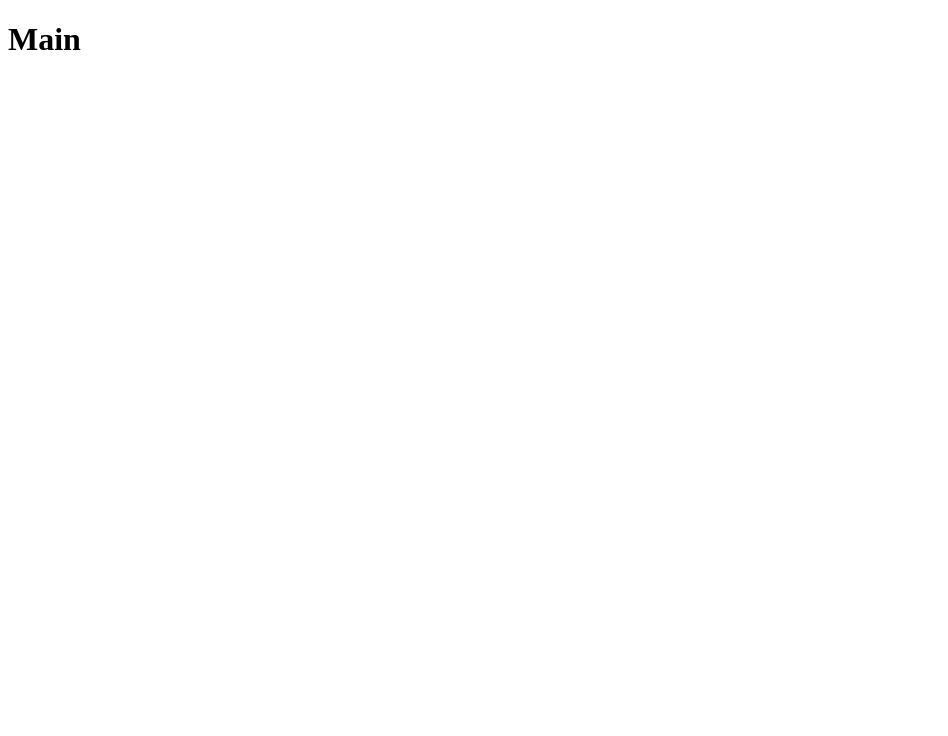
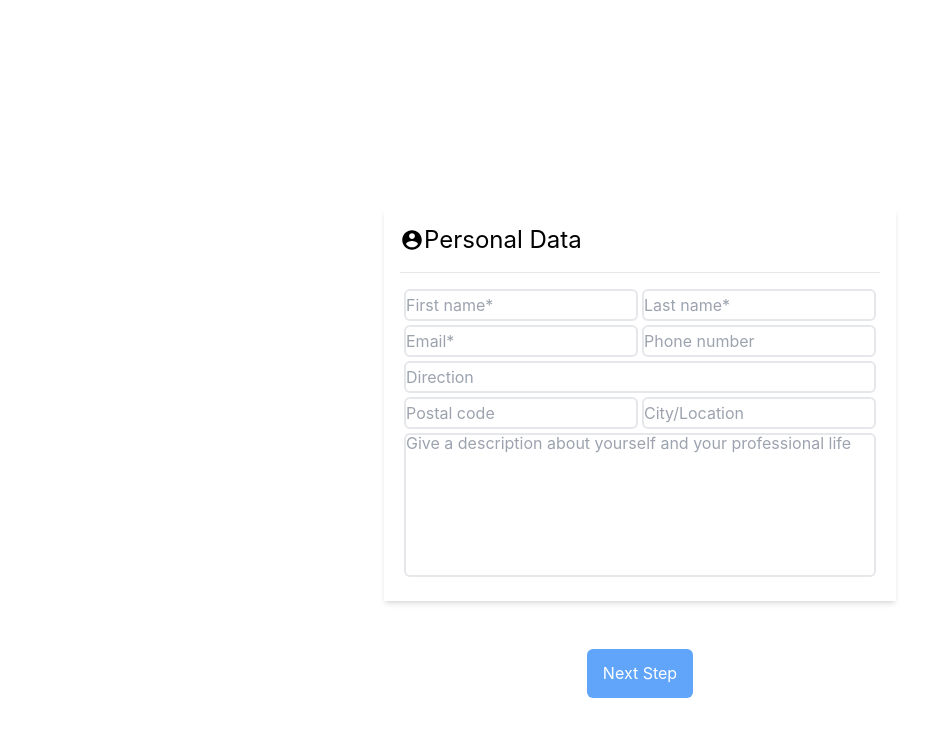
Before and after one commit to chrisdadev13/CV-Creator, a React (Vite) app: page / in a window 1280 px wide. Shown: the top 736 px of the page, without its empty margins (0-948 px from the left). Built offline with nearby package versions, Linux system fonts and the light colour scheme.

Commit message:
Form to store personal data

```diff
--- a/src/components/CVForm/CVForm.jsx
+++ b/src/components/CVForm/CVForm.jsx
@@ -0,0 +1,12 @@
+import React from 'react';
+import Profile from './Profile';
+
+const CVForm = ({cvData, handleChange, error}) => {
+  return(
+    <div>
+      <Profile cvData={cvData} handleChange={handleChange} wrong={error}/>
+    </div>
+  )
+}
+
+export default CVForm;
--- /dev/null
+++ b/src/components/CVForm/Profile.jsx
@@ -0,0 +1,84 @@
+import React, {useState} from 'react';
+import { IoMdContact } from 'react-icons/io';
+import Input from '../utils/Input';
+import Area from '../utils/Area';
+
+const Profile = ({cvData, handleChange, wrong}) => {
+
+  return(
+    <div className='m-auto mt-52 w-2/5 h-2/3 p-4 shadow-md'>
+      <div id="header" className='flex'>
+        <p className='animate-fadeIn-3 flex text-1xl md:text-2xl lg:text-2xl items-center'><IoMdContact /> Personal Data</p>
+      </div>
+      <hr className='my-4'/>
+      <div className='flex flex-col lg:flex-row md:flex-row m-1'>
+        <Input
+          className={`w-full border-2 h-8 rounded-md mr-1 ${wrong ? "border-red-500 transition duration-500 animate-bounce" : "border-gray-200"}`}
+          placeholder="First name*"
+          name="firstName"
+          value={cvData.firstName}
+          onChange={handleChange}
+          />
+        <Input
+          className={`w-full border-2 h-8 rounded-md ${wrong ? 'border-red-500 transition duration-500 animate-bounce' : "border-gray-200"}`}
+          placeholder="Last name*"
+          name="lastName"
+          value={cvData.lastName}
+          onChange={handleChange}
+          />
+      </div>
+      <div className='flex flex-col lg:flex-row md:flex-row m-1'>
+        <Input
+          className={`w-full border-2 h-8 rounded-md mr-1 ${wrong ? 'border-red-500 transition duration-500 animate-bounce' : "border-gray-200"}`}
+          placeholder="Email*"
+          name="email"
+          value={cvData.email}
+          onChange={handleChange}
+          />
+        <Input
+          className={'w-full border-2 border-gray-200 h-8 rounded-md'}
+          placeholder="Phone number"
+          name="phone"
+          value={cvData.phone}
+          onChange={handleChange}
+          />
+      </div>
+      <div className='m-1'>
+        <Input
+          className={'w-full border-2 border-gray-200 h-8 rounded-md '}
+          placeholder="Direction"
+          name="userDirection"
+          value={cvData.userDirection}
+          onChange={handleChange}
+          />
+      </div>
+      <div className='flex flex-col lg:flex-row md:flex-row m-1'>
+        <Input
+          className={'w-full border-2 border-gray-200 h-8 rounded-md mr-1'}
+          placeholder="Postal code"
+          name="userPostal"
+          value={cvData.userPostal}
+          onChange={handleChange}
+          />
+        <Input
+          className={'w-full border-2 border-gray-200 h-8 rounded-md'}
+          placeholder="City/Location"
+          name="userLocation"
+          value={cvData.userLocation}
+          onChange={handleChange}
+          />
+      </div>
+      <div className='m-1'>
+        <Area
+          className={'w-full border-2 border-gray-200 resize-none rounded-md h-36'}
+          placeholder="Give a description about yourself and your professional life"
+          name="userDescription"
+          value={cvData.userDescription}
+          onChange={handleChange}
+          />
+      </div>
+    </div>
+  )
+}
+
+export default Profile;
--- a/src/components/Main.jsx
+++ b/src/components/Main.jsx
@@ -1,9 +1,70 @@
 import React, { useState } from 'react';
+import Button from './utils/Button';
+import CVForm from './CVForm/CVForm';
 
 const Main = () => {
+  const [ cv, setCv ] = useState({});
+
+  const handleCvData = (e) => {
+    const value = e.target.value;
+    const name = e.target.name;
+
+    setCv({
+      ...cv,
+      [name]: value
+    })
+  }
+
+  const [error, setError] = useState(false);
+
+  const formError = () => {
+    if(cv.firstName == undefined || cv.firstName == "" && cv.lastName == undefined || cv.lastName == "" && cv.userEmail == undefined || cv.userEmail == ""){
+      setError(error => true)
+      return error;
+    }else if(cv.firstName != undefined && cv.lastName != undefined && cv.userEmail != undefined){
+      setError(error => false)
+      return error;
+    }
+  }
+
+  const [page, setPage] = useState(0);
+
+  const nextPage = () => {
+    let canChange = formError();
+    let advance = true;
+    if(canChange == false){
+      console.log("we have an error")
+      advance = false;
+    }else if(advance == true){
+      setPage(page => page = 1)
+    }
+    console.log(page);
+  }
+
+  const goBack = () => {
+    if(page == 1){
+      setPage(page => page = 0)
+      setError(error => error = false)
+    }
+  }
+
+  const saveAll = () => {
+    console.log("Holaaa");
+  }
   return(
     <>
-      <h1>Main</h1>
+      {page == 0 &&
+        <CVForm cvData={cv} handleChange={handleCvData} error={error}/>
+      }
+      {page == 1 &&
+        <h1>Hola</h1>
+      }
+      <div className='flex items-center justify-center'>
+      {page == 1 &&
+        <Button setAction={goBack} action={"Go back"} className={"bg-blue-400 text-white p-4 rounded-md mt-12 hover:bg-blue-700 transition duration-500"}></Button>
+      }
+        <Button setAction={page == 0 ? nextPage : saveAll} action={page == 0 ? "Next Step" : "Save all"} className={"bg-blue-400 text-white p-4 rounded-md mt-12 hover:bg-blue-700 transition duration-500"}></Button>
+      </div>
     </>
   )
 }
--- a/src/components/utils/Input.jsx
+++ b/src/components/utils/Input.jsx
@@ -0,0 +1,7 @@
+import React from 'react';
+
+const Input = ({name, value, placeholder, onChange, className}) => {
+  return <input name={name} value={value} placeholder={placeholder} onChange={onChange} className={className}/>
+}
+
+export default Input;
--- a/src/index.css
+++ b/src/index.css
@@ -2,14 +2,12 @@
 @tailwind components;
 @tailwind utilities;
 
-
 body {
+  padding: 0;
   margin: 0;
-  font-family: -apple-system, BlinkMacSystemFont, 'Segoe UI', 'Roboto', 'Oxygen',
-    'Ubuntu', 'Cantarell', 'Fira Sans', 'Droid Sans', 'Helvetica Neue',
-    sans-serif;
-  -webkit-font-smoothing: antialiased;
-  -moz-osx-font-smoothing: grayscale;
+  font-family: SF Pro Display, SF Pro Icons, Helvetica Neue, Helvetica, Arial, sans-serif;
+  line-height: 1.1;
+  letter-spacing: 0em;
 }
 
 code {
--- a/src/main.jsx
+++ b/src/main.jsx
@@ -1,6 +1,7 @@
 import React from 'react'
 import ReactDOM from 'react-dom'
 import App from './App'
+import './index.css'
 
 ReactDOM.render(
   <React.StrictMode>
```
